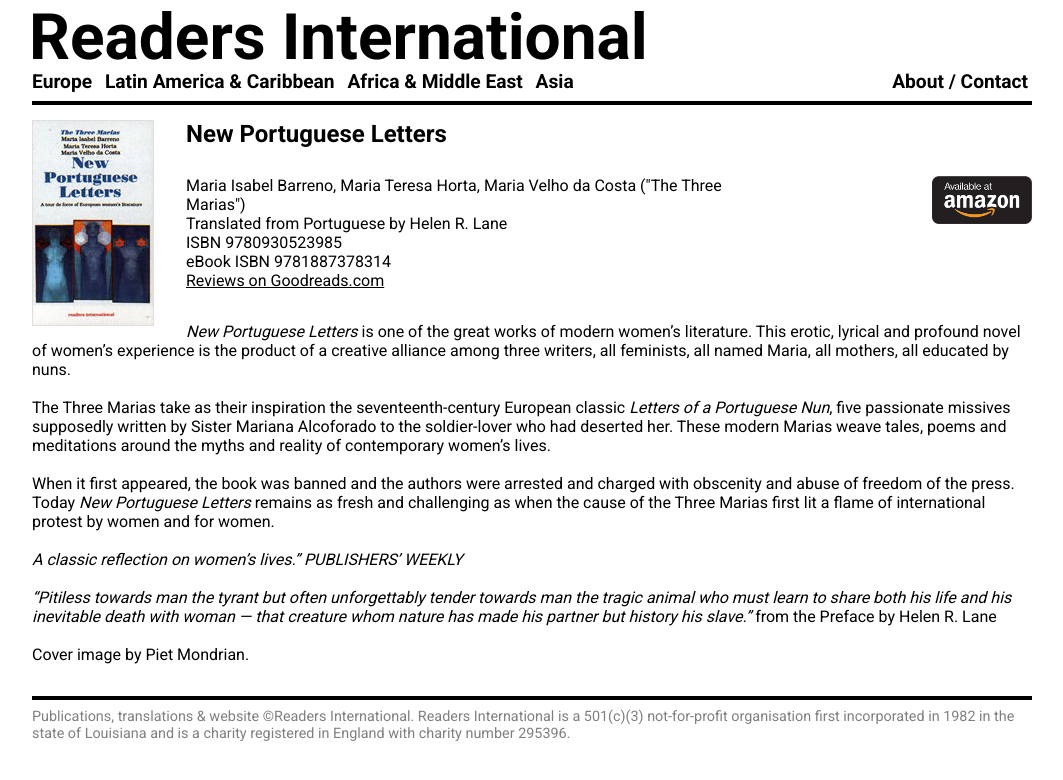
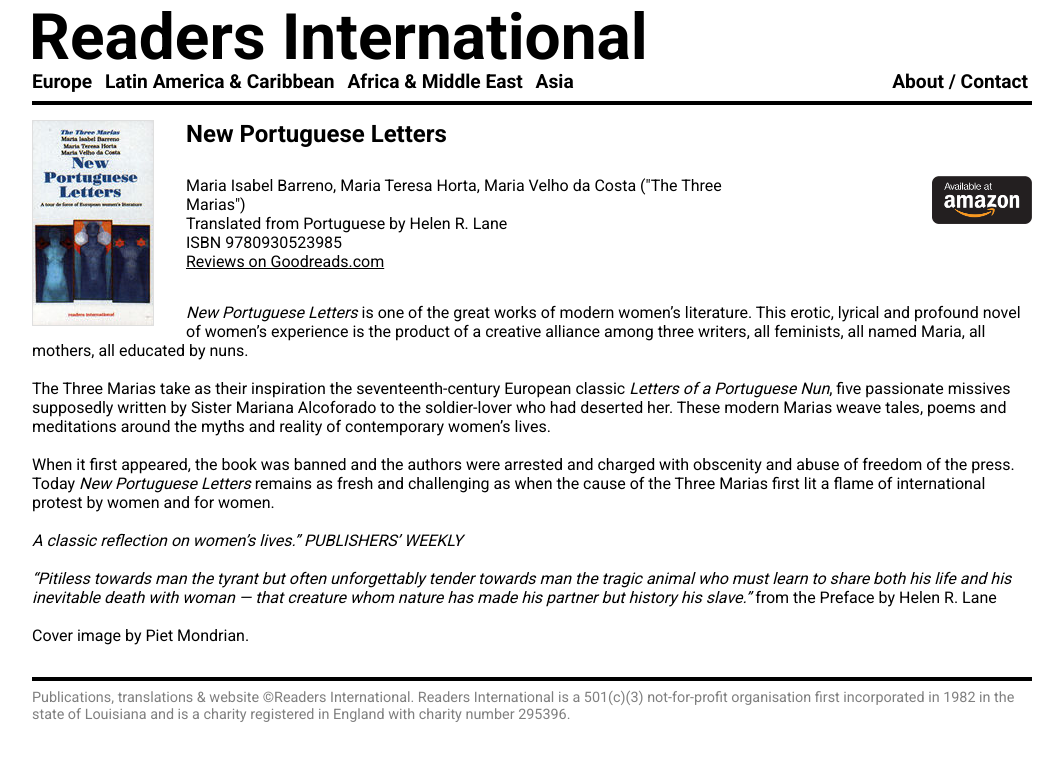
Before and after one commit to readersinternational/readersinternational.org, a Jekyll site: the page built from _books/new-portuguese-letters.md, in a window 1280 px wide. Shown: the top 780 px of the page, without its empty margins (108-1171 px from the left). Built offline with Jekyll 4.4.1, drawn with Linux system fonts in a browser that asks for light colours.

Commit message:
Update new-portuguese-letters.md

```diff
--- a/_books/new-portuguese-letters.md
+++ b/_books/new-portuguese-letters.md
@@ -3,10 +3,10 @@
 author: Maria Isabel Barreno, Maria Teresa Horta, Maria Velho da Costa ("The Three Marias")
 translation: Translated from Portuguese by Helen R. Lane
 isbn_physical: 9780930523985
-isbn_ebook: 9781887378314
+isbn_ebook:
 region: europe
 
-amazon: https://www.amazon.co.uk/Portuguese-Letters-Maria-Isabel-Barreno/dp/0930523989
+amazon: https://www.amazon.com/New-Portuguese-Letters-Maria-Barreno/dp/0930523989/ref=tmm_pap_swatch_0?_encoding=UTF8&qid=&sr=
 goodreads: https://www.goodreads.com/book/show/1863537.New_Portuguese_Letters
 
 cover: ./assets/images/new-portuguese-letters.jpg
```
